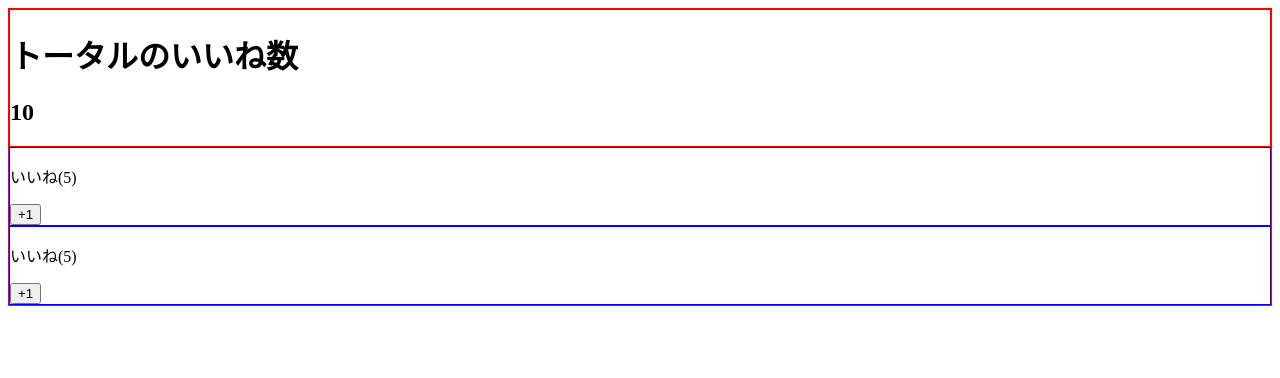
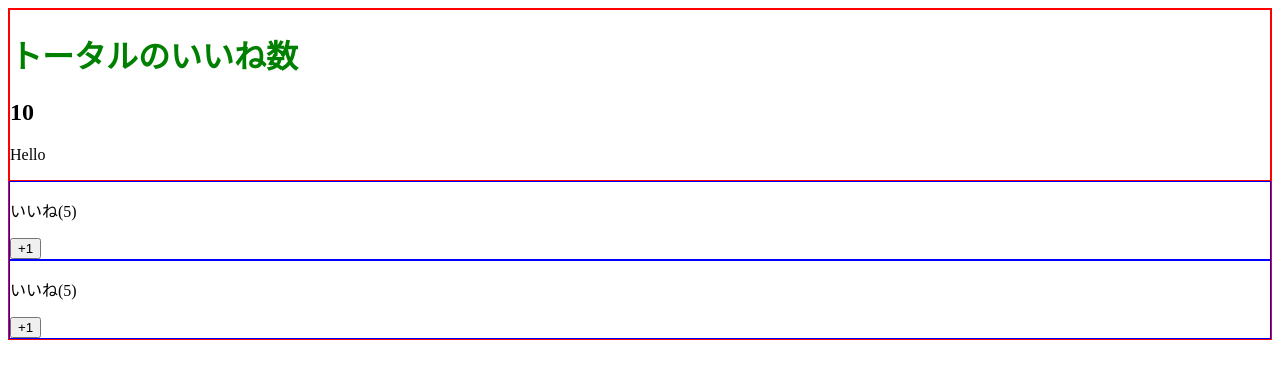
Before and after one commit to jin-aiit-a1824jj/vueJS-sample, a Vue app in the folder session6/index4/: page / in a window 1280 px wide. Shown: the top 378 px of the page. Built offline with nearby package versions, Linux system fonts and the light colour scheme.

Commit message:
slot - check scope css

```diff
--- a/session6/index4/src/App.vue
+++ b/session6/index4/src/App.vue
@@ -1,6 +1,6 @@
 <template>
   <div>
-    <LikeHeader>
+    <LikeHeader headerText="Hello">
       <h1>トータルのいいね数</h1>
       <h2>{{ number }}</h2>
     </LikeHeader>
@@ -34,4 +34,8 @@ export default {
 div {
   border: 1px solid red;
 }
+
+h1 {
+  color: green;
+}
 </style>
--- a/session6/index4/src/components/LikeHeader.vue
+++ b/session6/index4/src/components/LikeHeader.vue
@@ -1,6 +1,7 @@
 <template>
   <div>
     <slot></slot>
+    <p>{{ headerText }}</p>
   </div>
 </template>
 
@@ -9,3 +10,10 @@ export default {
   props: ["headerText"]
 }
 </script>
+
+<style scoped>
+
+h1 {
+  color: green;
+}
+</style>
```
